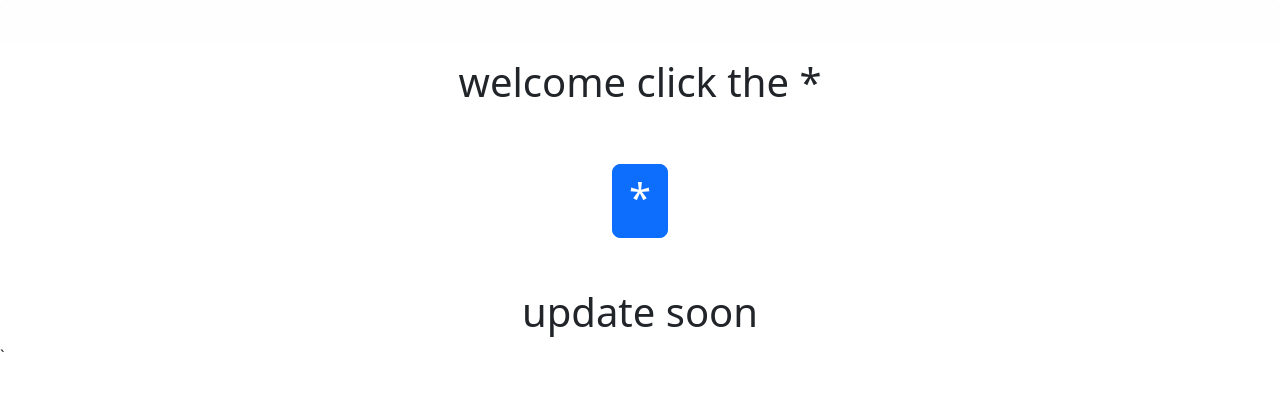
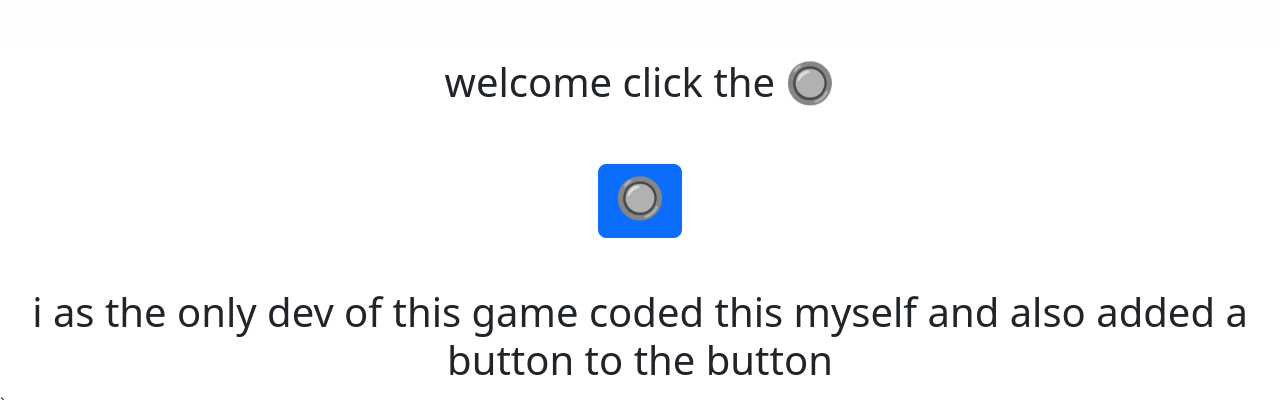
Before and after one commit to ckriutz/Henry-ClickGame, a plain HTML site: page index.html in a window 1280 px wide. Drawn offline with nearby package versions, Linux system fonts and the light colour scheme.

Commit message:
Update index.html
Henry's update.

```diff
--- a/index.html
+++ b/index.html
@@ -12,7 +12,7 @@
                 timesclicked++;
                 document.getElementById("score").innerHTML = timesclicked;
                 if(timesclicked % 100 ==0) {
-                    document.getElementById("message").innerHTML ="<div class='alert alert-success' role='alert'>u now hav <b>  " + timesclicked + "</b> clicks!:)</div>"
+                    document.getElementById("message").innerHTML ="<div class='alert alert-success' role='alert'>u hav clicked the button<b>  " + timesclicked + "</b> times</div>"
                 }
             }
         </script>
@@ -24,9 +24,9 @@
             <h1></h1>
                 </div>
             </div>
-            <h1>welcome click the *</h1>
-            <button class="btn btn-primary btn-lg" style="margin: 50px;" onclick=clicker()><h1> *</h1></button>
-            <div class="display-1"id="score"><h1>update soon</h1></div>
+            <h1>welcome click the 🔘</h1>
+            <button class="btn btn-primary btn-lg" style="margin: 50px;" onclick=clicker()><h1>🔘</h1></button>
+            <div class="display-1"id="score"><h1>i as the only dev of this game coded this myself and also added a button to the button</h1></div>
         </div>
     <script src="https://cdn.jsdelivr.net/npm/@popperjs/core@2.11.5/dist/umd/popper.min.js" crossorigin="anonymous"></script>
     <script src="https://cdn.jsdelivr.net/npm/bootstrap@5.2.0/dist/js/bootstrap.min.js" crossorigin="anonymous"></script>`
```
